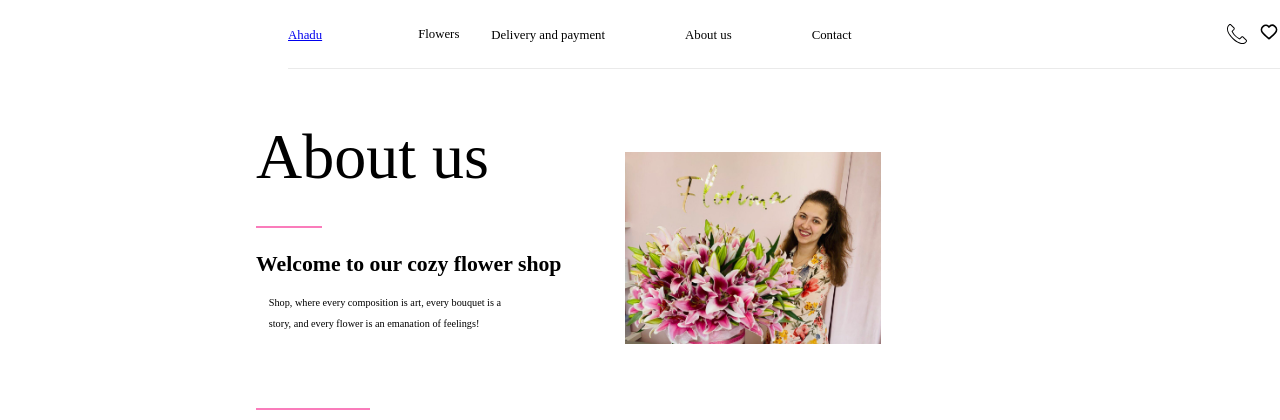
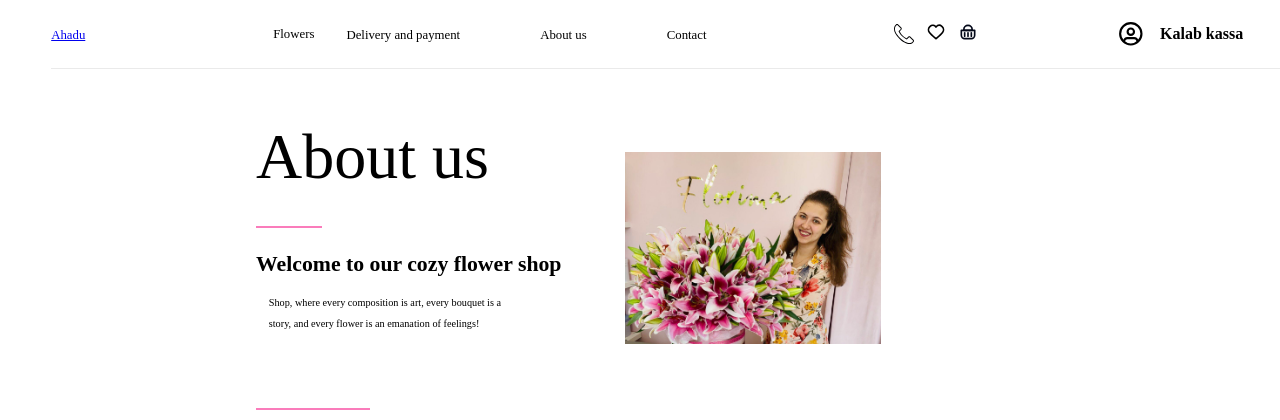
Before and after one commit to kaleabxyz/Ahadukwiaty, a Django app: page /aboutus/ in a window 1280 px wide; the page is wider, and only the part inside the window is pictured. Shown: the top 420 px of that part. Run offline with Django 5.2, Linux system fonts and the light colour scheme.

Commit message:
collectstatic

```diff
--- a/static/edge/css/styles.css
+++ b/static/edge/css/styles.css
@@ -24,14 +24,15 @@
     justify-content: flex-start;
     align-items: center;
     gap: 6rem;
-    margin-left: 18rem;
+    margin-left: 4vw;
 }
 .navbar a {
     font-size: clamp(0.6rem, 1vw, 2rem);
 }
 .navcontents {
     display: flex;
-    /* margin-left: 26rem; */
+    margin-left: auto;
+    margin-right: auto;
     gap: 2rem;
 }
 
@@ -48,7 +49,6 @@
     flex-direction: row;
     align-items: center;
     gap: 5rem;
-    width: clamp(13rem, 50vw, 51rem);
 }
 .dropdowncontent {
     width: 14rem;
@@ -711,7 +711,7 @@
     font-size: clamp(0.5rem, 0.8vw, 2rem);
 }
 .flowermain {
-    padding-inline: clamp(1rem, 10vw, 11rem);
+    padding-left: clamp(1rem, 2vw, 11rem);
     padding-block: clamp(1rem, 6vw, 7rem);
     background: #f8f4f6;
     display: flex;
@@ -829,7 +829,7 @@
 }
 .flowergrid {
     display: grid;
-    gap: 2rem;
+    column-gap: 4vw;
     grid-template-columns: 1fr 1fr 1fr;
 }
 .pagecontainer {
@@ -1339,9 +1339,10 @@
     width: clamp(1rem, 16vw, 20vw);
 }
 .addtocart {
-    /* padding: 0.7rem; */
-    padding-inline: clamp(5rem, 8vw, 10rem);
     font-size: clamp(0.5rem, 0.7vw, 2rem);
+    display: flex;
+    justify-content: center;
+    align-items: center;
     background: #cf4784;
     color: white;
     border: none;
--- a/static/edge/js/scripts.js
+++ b/static/edge/js/scripts.js
@@ -37,15 +37,17 @@
     buttons[index - 1].setAttribute("aria-expanded", true);
 }
 
-function add(id) {
+function add(id, size) {
     flower_size = document.getElementById("flower_size_input_1");
-    if (flower_size.value == "NaN") return;
+    flower_size = size
+    if (flower_size == "NaN") return;
     input = document.getElementById("input_" + id);
     input.value = Number(input.value) + 1;
 }
 
-function sub(id) {
+function sub(id, size) {
     input = document.getElementById("input_" + id);
+    flower_size = size
     if (Number(input.value) > 1) {
         input.value = Number(input.value) - 1;
     }
@@ -72,8 +74,8 @@
     xhr.send(formData);
 }
 
-function removeCart(flower_id, flower_size) {
-    console.log(flower_size);
+function removeCart(flower_id, flower_size, flower_num) {
+    console.log(document.getElementById("input_" + flower_id).value);
     fetch("/remove_from_cart/", {
         method: "POST",
         headers: {
@@ -83,6 +85,7 @@
         body: JSON.stringify({
             flower_id: flower_id,
             flower_size: flower_size,
+            flower_num: document.getElementById("input_" + flower_id).value,
         }),
     })
     .then((response) => {
```
Lines whose indentation alone changed are shown as unchanged.
